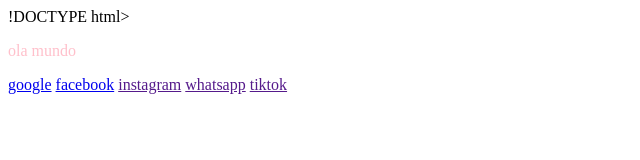
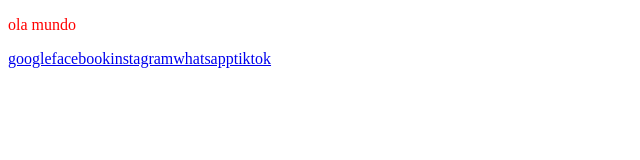
Before and after one commit to mayaralimaa0209/matematica2, a plain HTML site: page index.html in a window 1280 px wide. Shown: the whole page, without its empty margins (0-640 px from the left). Drawn offline with Linux system fonts and the light colour scheme.

Commit message:
Update index.html

```diff
--- a/index.html
+++ b/index.html
@@ -1,8 +1,4 @@
-!DOCTYPE html>
-    <html lang="PT-BR">
-        </body>
-    </html>
-   <!DOCTYPE html>
+<!DOCTYPE html>
     <html lang="PT-BR">
         <head>
             <script>
@@ -10,17 +6,16 @@
             </script>
             <style>
               .p1{
-                    color:pink
-                   }
+                    color:red;
+                }
             </style>
         </head>
         <body>
             <p class="p1">ola mundo</p>
-            <a href="ww.google.com.br">google</a>
-            <a href="https://www.facebook.com/?locale=pt_BR">facebook</a>
-            <a href="">instagram</a>
-            <a href="">whatsapp</a>
-            <a href="">tiktok</a>
-
+            <a href="www.google.com.br">google</a&gt;
+            <a href="https://www.facebook.com/?locale=pt_BR">facebook</a&gt;
+            <a href="https://www.instagram.com/">instagram</a&gt;
+            <a href="https://web.whatsapp.com/">whatsapp</a&gt;
+            <a href="https://www.tiktok.com/login?redirect_url=https%3A%2F%2Fwww.tiktok.com%2Fpt-BR%2F&lang=en&enter_method=mandatory">tiktok</a&gt;
         </body>
     </html>
```
